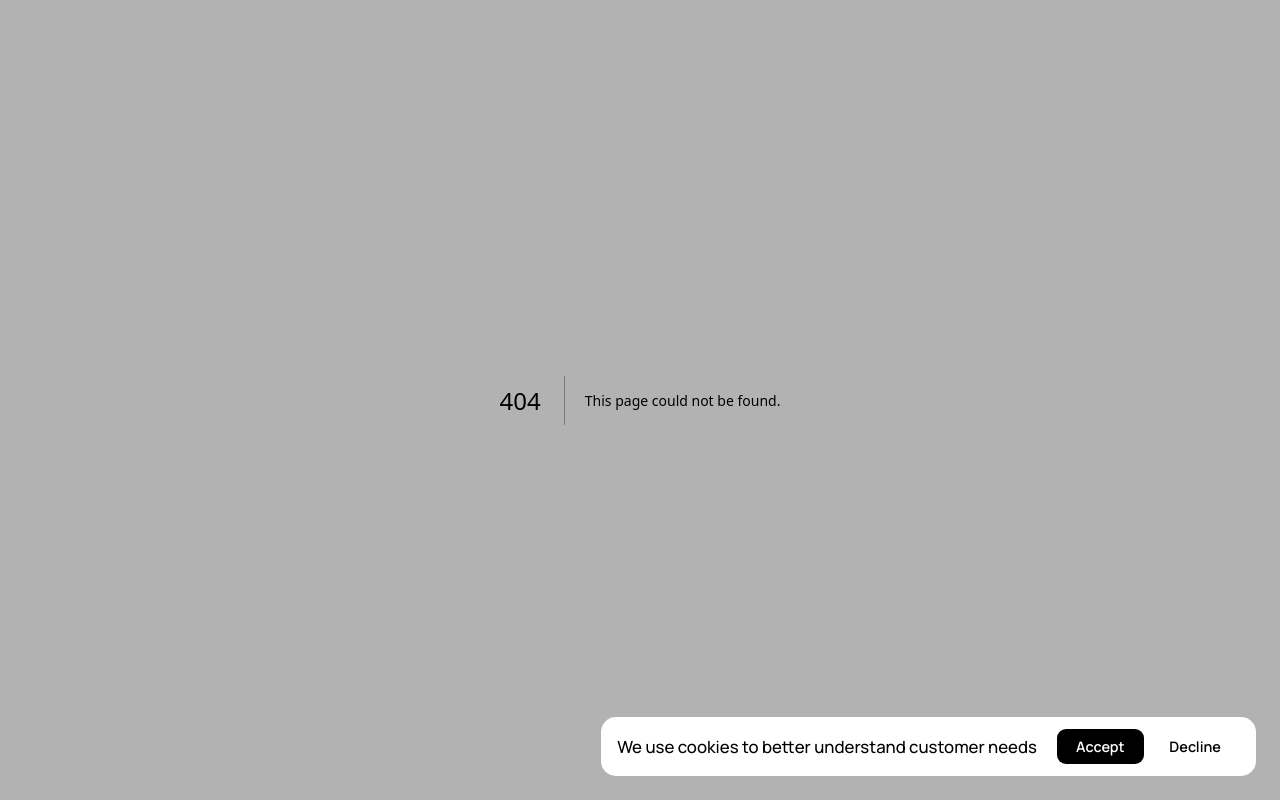
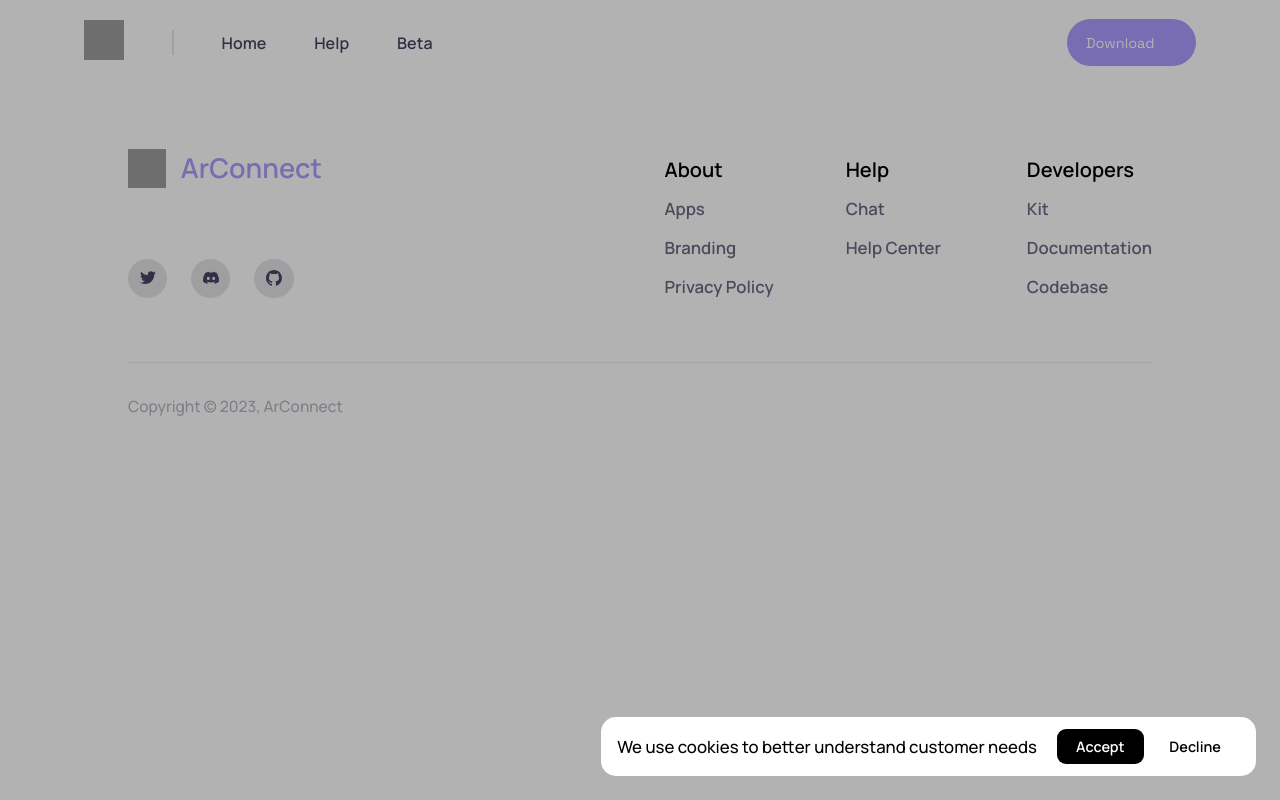
Before and after one commit to arconnectio/landing, a Next.js app: page /help in a window 1280 px wide. Before the commit this address had no page. Built offline with nearby package versions, Linux system fonts and the light colour scheme; grey boxes are pictures that could not be loaded; some icons are missing.

Commit message:
feat: help index wip

```diff
--- a/src/components/Footer.tsx
+++ b/src/components/Footer.tsx
@@ -47,11 +47,11 @@ export default function Footer() {
             <a href="/support" target="_blank" rel="noopener noreferrer">
               Chat
             </a>
-            {/*<Link href="/faq">FAQ</Link>*/}
+            <Link href="/help">Help Center</Link>
           </LinkColumn>
           <LinkColumn>
             <ColumnTitle>Developers</ColumnTitle>
-            {/*<Link href="/">Kit</Link>*/}
+            <Link href="https://docs.arweavekit.com/wallets/wallet-kit" target="_blank" rel="noopener noreferer">Kit</Link>
             <a
               href="https://docs.arconnect.io"
               target="_blank"
--- a/src/components/Nav.tsx
+++ b/src/components/Nav.tsx
@@ -66,8 +66,10 @@ export default function Nav() {
           >
             <NavPageLinks>
               <NavLink href="/">Home</NavLink>
-              <NavLink href="/support">Support</NavLink>
-              {/**<NavLink href="/">Kit</NavLink>*/}
+              <NavLink href="/help">Help</NavLink>
+              {/**
+              <NavLink href="https://docs.arweavekit.com/wallets/wallet-kit" target="_blank" rel="noopener noreferer">Kit</NavLink>
+              */}
               <NavLink
                 href="https://chrome.google.com/webstore/detail/ekmpjilfjeghbjgddfgfbakkjmobfhhm"
                 target="_blank"
--- /dev/null
+++ b/src/pages/help/index.tsx
@@ -0,0 +1,21 @@
+import Footer from "~/components/Footer";
+import styled from "styled-components";
+import Head from "~/components/Head";
+import Nav from "~/components/Nav";
+
+export default function Help() {
+  return (
+    <>
+      <Head title="Help - ArConnect Arweave Wallet" />
+      <Nav />
+      <Main>
+
+      </Main>
+      <Footer />
+    </>
+  );
+}
+
+const Main = styled.main`
+  position: relative;
+`;
```
